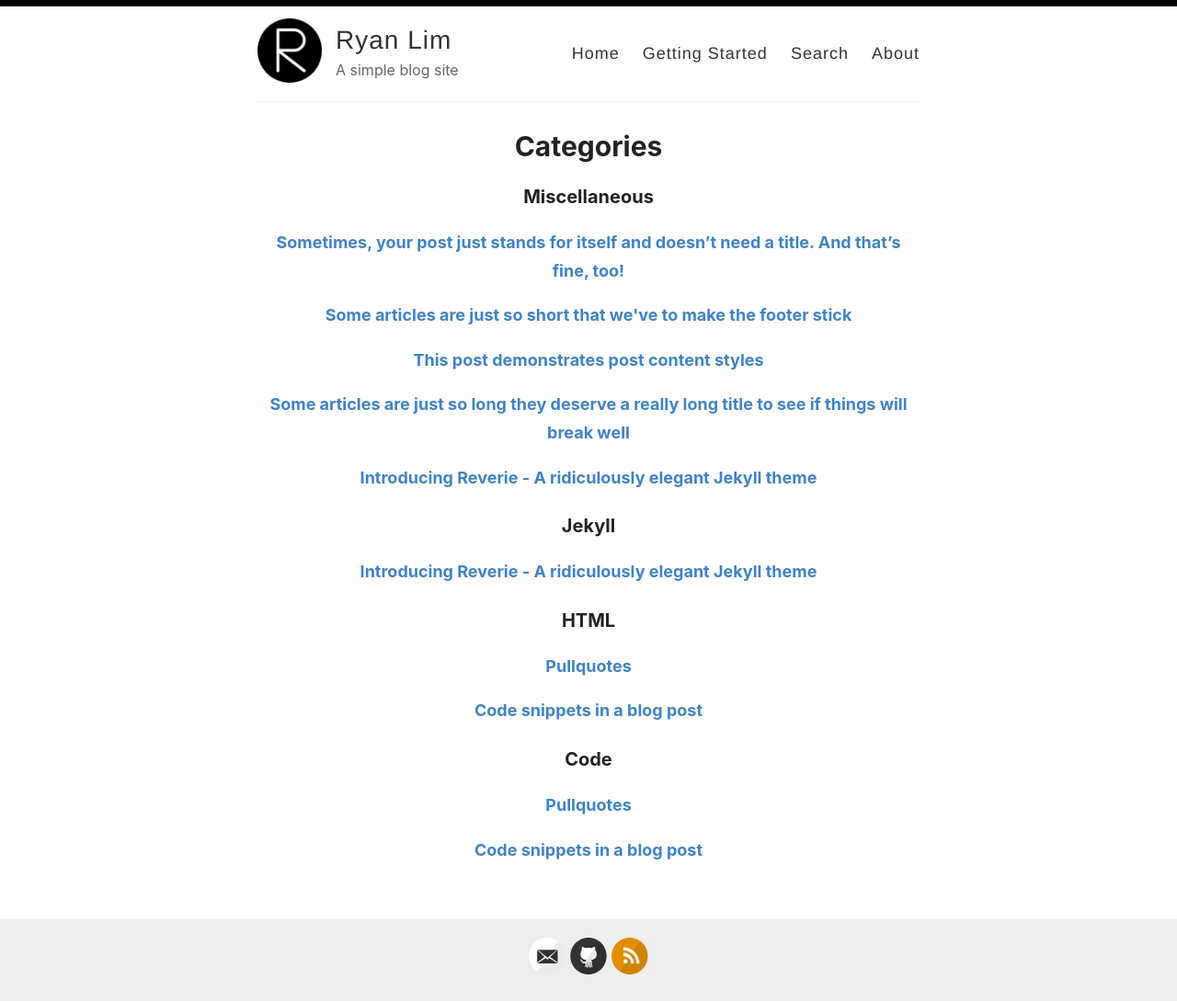
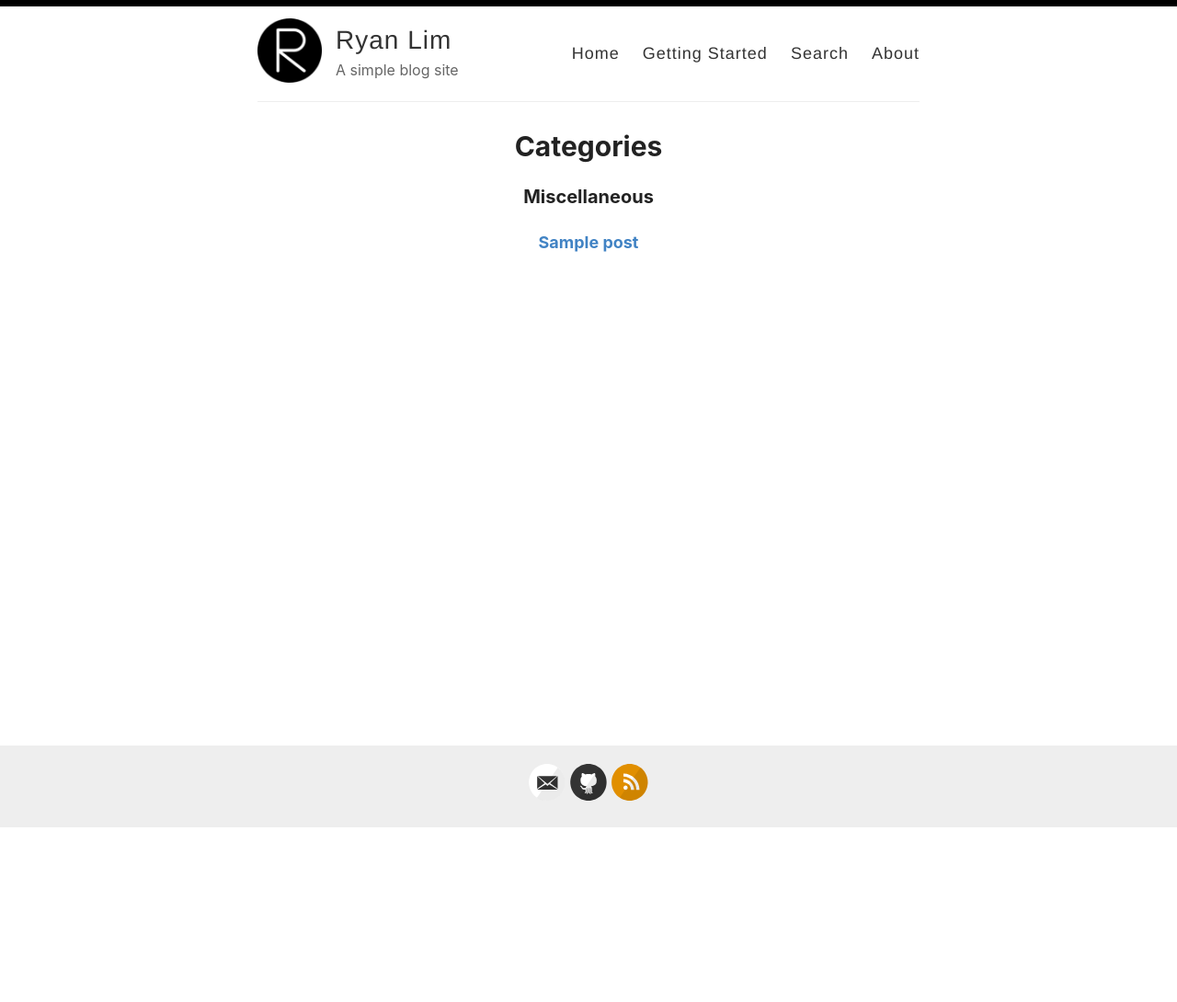
Before and after one commit to rzlim08/rzlim08.github.io, a Jekyll site: the page built from _pages/categories.md, in a window 1280 px wide. Shown: the whole page at 92% size. Built offline with Jekyll 4.4.1, drawn with Linux system fonts in a browser that asks for light colours; after the commit the page ends 901 px from its top, so only the background shows below that; part of the change alters nothing that is shown.

Commit message:
cleaned up sample site

````diff
--- a/_posts/2019-02-13-introducing-reverie-jekyll-theme.md
+++ /dev/null
@@ -1,85 +0,0 @@
----
-layout: post
-title: Introducing Reverie - A ridiculously elegant Jekyll theme
-categories: [Miscellaneous, Jekyll]
----
-
-[Reverie](https://github.com/amitmerchant1990/reverie) is a [Jekyll](https://jekyllrb.com/)-powered theme which is simple and opinionated. It's actually a fork of [jekyll-now](https://github.com/barryclark/jekyll-now) with some additional features and personal touches which I've implemented to suit my needs for my blog.
-
-This is a plug-and-play Jekyll theme which you can use on GitHub Pages without even setting up a local environment.
-
-![](/images/reverie-demo.png)
-
-## Features overview
-
-- Command-line free fork-first workflow, using GitHub.com to create, customize and post to your blog
-- Fully responsive and mobile optimized base theme
-- Sass/Coffeescript support using Jekyll 2.0
-- Free hosting on your GitHub Pages user site
-- All the SEO goodies comes in-built
-- Markdown blogging
-- Syntax highlighting using Pygments
-    - [Dracula syntax theme](https://draculatheme.com/) included
-- Disqus commenting
-- Google Analytics integration
-- Fuzzy search across blog posts
-- Pagination of posts works out-of-the-box.
-- Categorize posts out-of-the box
-- RSS Feed
-- In-built sitemap
-
-<div style="text-align: center;">
- <script async type="text/javascript" src="//cdn.carbonads.com/carbon.js?serve=CE7D6KJY&placement=wwwamitmerchantcom" id="_carbonads_js"></script>
-</div>
-
-## Using Reverie on GitHub Pages
-
-### Step 1) Fork Reverie to your User Repository
-
-Fork [this repository](https://github.com/amitmerchant1990/reverie), then rename the repository to `yourgithubusername.github.io`.
-
-Alternatively, you can use [Use this template](https://github.com/amitmerchant1990/reverie/generate) button if you want to create a repository with a clean commit history which will use Reverie as a template.
-
-Your Jekyll blog will often be viewable immediately at <https://yourgithubusername.github.io> (if it's not, you can often force it to build by completing step 2)
-
-### Step 2) Customize and view your site
-
-Enter your site name, description, avatar and many other options by editing the `_config.yml` file. You can easily turn on Google Analytics tracking, Disqus commenting and social icons here.
-
-Making a change to `_config.yml` (or any file in your repository) will force GitHub Pages to rebuild your site with jekyll. Your rebuilt site will be viewable a few seconds later at <https://yourgithubusername.github.io> - if not, give it ten minutes as GitHub suggests and it'll appear soon.
-
-### Step 3) Publish your first blog post
-
-Create a new file called `/_posts/2019-2-13-Hello-World.md` to publish your first blog post. That's all you need to do to publish your first blog post! This [Markdown Cheatsheet](https://github.com/adam-p/markdown-here/wiki/Markdown-Cheatsheet) might come in handy while writing the posts.
-
-> You can add additional posts in the browser on GitHub.com too! Just hit the <kbd>Create new file</kbd> button in `/_posts/` to create new content. Just make sure to include the [front-matter](http://jekyllrb.com/docs/frontmatter/) block at the top of each new blog post and make sure the post's filename is in this format: year-month-day-title.md
-
-## Using Categories in Reverie
-
-You can categorize your content based on `categories` in Reverie. For this, you just need to add `categories` in front matter like below:
-
-For adding single category:
-
-```md
-categories: JavaScript
-```
-
-For adding multiple categories:
-
-```md
-categories: [PHP, Laravel]
-```
-
-The contegorized content can be shown over this URL: <https://yourgithubusername.github.io/categories/>
-
-## RSS
-
-The generated [RSS feed](https://en.wikipedia.org/wiki/RSS) of your blog can be found at <https://yourgithubusername.github.io/feed>. You can see the example RSS feed over [here](https://www.amitmerchant.com/reverie/feed).
-
-## Sitemap
-
-The generated sitemap of your blog can be found at <https://yourgithubusername.github.io/sitemap>. You can see the example sitemap feed over [here](https://www.amitmerchant.com/reverie/sitemap).
-
-## License
-
-MIT
--- a/_posts/2019-08-08-no-title-posts.md
+++ b/_posts/2019-08-08-no-title-posts.md
@@ -3,4 +3,4 @@ layout: post
 title: ""
 categories: Miscellaneous
 ---
-Sometimes, your post just stands for itself and doesn't need a title. And that's fine, too!
+Sample post
--- a/_posts/2019-12-11-pullquotes.md
+++ /dev/null
@@ -1,14 +0,0 @@
----
-layout: post
-title:  Pullquotes
-categories: [HTML,Code]
-excerpt: In graphic design, a pull quote (also known as a lift-out pull quote) is a key phrase, quotation, or excerpt that has been pulled from an article and used as a page layout graphic element, serving to entice readers into the article or to highlight a key topic.
----
-
-In graphic design, a pull quote (also known as a lift-out pull quote) is a key phrase, quotation, or excerpt that has been pulled from an article and used as a page layout graphic element, serving to entice readers into the article or to highlight a key topic. {% include pullquote.html quote="It is typically placed in a larger or distinctive typeface and on the same page." %} Pull quotes are often used in magazine and newspaper articles, annual reports, and brochures, as well as on the web. They can add visual interest to text-heavy pages with few images or illustrations.
-
-Placement of a pull quote on a page may be defined in a publication's or website's style guide. Such a typographic device may or may not be aligned with a column on the page. Some designers, for example, choose not to align the quote. In that case, the quotation cuts into two or more columns, as in the example shown. Because the pull quote invites the reader to read about the highlighted material, the pull quote should appear before the text it cites and, generally, fairly close to it.
-
-Pull quotes need not be a verbatim copy of the text being quoted; depending on a publication's house style, pull quotes may be abbreviated for space or paraphrased for clarity, with or without indication.
-
-A disadvantage of pull quotes as a design element is that they can disrupt the reading process of readers invested in reading the text sequentially by drawing attention to ghost fragments out of context. At the other extreme, when pull quotes are used to break up what would otherwise be a formless wall of text, pull quote can serve as visual landmarks to help the reader maintain a sense of sequence and place.
--- a/_posts/2019-7-27-super-long-article.md
+++ /dev/null
@@ -1,11 +0,0 @@
----
-layout: post
-title: Some articles are just so long they deserve a really long title to see if things will break well
-categories: Miscellaneous
----
-
-Lorem ipsum dolor sit amet, consectetur adipiscing elit. Fusce bibendum neque eget nunc mattis eu sollicitudin enim tincidunt. Vestibulum lacus tortor, ultricies id dignissim ac, bibendum in velit. Proin convallis mi ac felis pharetra aliquam. Curabitur dignissim accumsan rutrum. In arcu magna, aliquet vel pretium et, molestie et arcu. Mauris lobortis nulla et felis ullamcorper bibendum. Phasellus et hendrerit mauris. Proin eget nibh a massa vestibulum pretium. Suspendisse eu nisl a ante aliquet bibendum quis a nunc. Praesent varius interdum vehicula. Aenean risus libero, placerat at vestibulum eget, ultricies eu enim. Praesent nulla tortor, malesuada adipiscing adipiscing sollicitudin, adipiscing eget est.
-
-Lorem ipsum dolor sit amet, consectetur adipiscing elit. Fusce bibendum neque eget nunc mattis eu sollicitudin enim tincidunt. Vestibulum lacus tortor, ultricies id dignissim ac, bibendum in velit. Proin convallis mi ac felis pharetra aliquam. Curabitur dignissim accumsan rutrum. In arcu magna, aliquet vel pretium et, molestie et arcu. Mauris lobortis nulla et felis ullamcorper bibendum. Phasellus et hendrerit mauris. Proin eget nibh a massa vestibulum pretium. Suspendisse eu nisl a ante aliquet bibendum quis a nunc. Praesent varius interdum vehicula. Aenean risus libero, placerat at vestibulum eget, ultricies eu enim. Praesent nulla tortor, malesuada adipiscing adipiscing sollicitudin, adipiscing eget est.
-
-Lorem ipsum dolor sit amet, consectetur adipiscing elit. Fusce bibendum neque eget nunc mattis eu sollicitudin enim tincidunt. Vestibulum lacus tortor, ultricies id dignissim ac, bibendum in velit. Proin convallis mi ac felis pharetra aliquam. Curabitur dignissim accumsan rutrum. In arcu magna, aliquet vel pretium et, molestie et arcu. Mauris lobortis nulla et felis ullamcorper bibendum. Phasellus et hendrerit mauris. Proin eget nibh a massa vestibulum pretium. Suspendisse eu nisl a ante aliquet bibendum quis a nunc. Praesent varius interdum vehicula. Aenean risus libero, placerat at vestibulum eget, ultricies eu enim. Praesent nulla tortor, malesuada adipiscing adipiscing sollicitudin, adipiscing eget est.
--- a/_posts/2019-7-27-this-post-demonstrates-post-content-styles.md
+++ /dev/null
@@ -1,95 +0,0 @@
----
-layout: post
-title: This post demonstrates post content styles
-categories: Miscellaneous
----
-
-Lorem ipsum dolor sit amet, consectetur adipiscing elit. Fusce bibendum neque eget nunc mattis eu sollicitudin enim tincidunt. Vestibulum lacus tortor, ultricies id dignissim ac, bibendum in velit. Praesent varius interdum vehicula. Aenean risus libero, placerat at vestibulum eget, ultricies eu enim. Praesent nulla tortor, malesuada adipiscing adipiscing sollicitudin, adipiscing eget est.
-
-## Some great heading (h2)
-
-Proin convallis mi ac felis pharetra aliquam. Curabitur dignissim accumsan rutrum. In arcu magna, aliquet vel pretium et, molestie et arcu.
-
-Mauris lobortis nulla et felis ullamcorper bibendum. Phasellus et hendrerit mauris. Proin eget nibh a massa vestibulum pretium. Suspendisse eu nisl a ante aliquet bibendum quis a nunc. Praesent varius interdum vehicula. Aenean risus libero, placerat at vestibulum eget, ultricies eu enim. Praesent nulla tortor, malesuada adipiscing adipiscing sollicitudin, adipiscing eget est.
-
-## Another great heading (h2)
-
-Lorem ipsum dolor sit amet, consectetur adipiscing elit. Fusce bibendum neque eget nunc mattis eu sollicitudin enim tincidunt. Vestibulum lacus tortor, ultricies id dignissim ac, bibendum in velit.
-
-### Some great subheading (h3)
-
-Proin convallis mi ac felis pharetra aliquam. Curabitur dignissim accumsan rutrum. In arcu magna, aliquet vel pretium et, molestie et arcu. Mauris lobortis nulla et felis ullamcorper bibendum.
-
-Phasellus et hendrerit mauris. Proin eget nibh a massa vestibulum pretium. Suspendisse eu nisl a ante aliquet bibendum quis a nunc.
-
-### Some great subheading (h3)
-
-Praesent varius interdum vehicula. Aenean risus libero, placerat at vestibulum eget, ultricies eu enim. Praesent nulla tortor, malesuada adipiscing adipiscing sollicitudin, adipiscing eget est.
-
-> This quote will change your life. It will reveal the secrets of the universe, and all the wonders of humanity. Don't misuse it.
-
-Lorem ipsum dolor sit amet, consectetur adipiscing elit. Fusce bibendum neque eget nunc mattis eu sollicitudin enim tincidunt.
-
-### Some great subheading (h3)
-
-Vestibulum lacus tortor, ultricies id dignissim ac, bibendum in velit. Proin convallis mi ac felis pharetra aliquam. Curabitur dignissim accumsan rutrum.
-
-```html
-<html>
-  <head>
-  </head>
-  <body>
-    <p>Hello, World!</p>
-  </body>
-</html>
-```
-
-
-In arcu magna, aliquet vel pretium et, molestie et arcu. Mauris lobortis nulla et felis ullamcorper bibendum. Phasellus et hendrerit mauris.
-
-#### You might want a sub-subheading (h4)
-
-In arcu magna, aliquet vel pretium et, molestie et arcu. Mauris lobortis nulla et felis ullamcorper bibendum. Phasellus et hendrerit mauris.
-
-In arcu magna, aliquet vel pretium et, molestie et arcu. Mauris lobortis nulla et felis ullamcorper bibendum. Phasellus et hendrerit mauris.
-
-#### But it's probably overkill (h4)
-
-In arcu magna, aliquet vel pretium et, molestie et arcu. Mauris lobortis nulla et felis ullamcorper bibendum. Phasellus et hendrerit mauris.
-
-### Oh hai, an unordered list!!
-
-In arcu magna, aliquet vel pretium et, molestie et arcu. Mauris lobortis nulla et felis ullamcorper bibendum. Phasellus et hendrerit mauris.
-
-- First item, yo
-- Second item, dawg
-- Third item, what what?!
-- Fourth item, fo sheezy my neezy
-
-### Oh hai, an ordered list!!
-
-In arcu magna, aliquet vel pretium et, molestie et arcu. Mauris lobortis nulla et felis ullamcorper bibendum. Phasellus et hendrerit mauris.
-
-1. First item, yo
-2. Second item, dawg
-3. Third item, what what?!
-4. Fourth item, fo sheezy my neezy
-
-
-
-## Headings are cool! (h2)
-
-Proin eget nibh a massa vestibulum pretium. Suspendisse eu nisl a ante aliquet bibendum quis a nunc. Praesent varius interdum vehicula. Aenean risus libero, placerat at vestibulum eget, ultricies eu enim. Praesent nulla tortor, malesuada adipiscing adipiscing sollicitudin, adipiscing eget est.
-
-Praesent nulla tortor, malesuada adipiscing adipiscing sollicitudin, adipiscing eget est.
-
-Proin eget nibh a massa vestibulum pretium. Suspendisse eu nisl a ante aliquet bibendum quis a nunc.
-
-### Tables
-
-|Title 1               | Title 2               | Title 3               | Title 4              |
-|--------------------- | --------------------- | --------------------- | ---------------------|
-|lorem                 | lorem ipsum           | lorem ipsum dolor     | lorem ipsum dolor sit|
-|lorem ipsum dolor sit | lorem ipsum dolor sit | lorem ipsum dolor sit | lorem ipsum dolor sit|
-|lorem ipsum dolor sit | lorem ipsum dolor sit | lorem ipsum dolor sit | lorem ipsum dolor sit|
-|lorem ipsum dolor sit | lorem ipsum dolor sit | lorem ipsum dolor sit | lorem ipsum dolor sit|
--- a/_posts/2019-7-28-super-short-article.md
+++ /dev/null
@@ -1,7 +0,0 @@
----
-layout: post
-title: Some articles are just so short that we've to make the footer stick
-categories: Miscellaneous
----
-
-Lorem ipsum dolor sit amet, consectetur adipisicing elit, sed do eiusmod tempor incididunt ut labore et dolore magna aliqua. Ut enim ad minim veniam, quis nostrud exercitation ullamco laboris nisi ut aliquip ex ea commodo consequat. Duis aute irure dolor in reprehenderit in voluptate velit esse cillum dolore eu fugiat nulla pariatur. Excepteur sint occaecat cupidatat non proident, sunt in culpa qui officia deserunt mollit anim id est laborum.
--- a/_posts/2019-8-12-code-snippets.md
+++ /dev/null
@@ -1,42 +0,0 @@
----
-layout: post
-title:  Code snippets in a blog post
-categories: [HTML,Code]
----
-
-This post demonstrate the use of code snippets in the theme. The code snippets are powered by [Pygments](http://pygments.org/) and the code theme that is been used in Reverie is called [Draula](https://draculatheme.com/).
-
-This is a raw snippet:
-
-```
-hello world
-123
-This is a text snippet
-```
-
-This is a PHP snippet:
-
-```php
-<?php
-    echo 'Hello, World!';
-?>
-```
-
-This is a JavaScript snippet:
-
-```js
-const add = (a, b) => a + b
-const minus = (a, b) => a - b
-
-console.log(add(100,200))  // 300
-console.log(minus(100,200))  // -100
-```
-
-This is a Python snippet:
-
-```python
-def say_hello():
-    print("hello world!")
-
-say_hello()   // "hello world!"
-```
````
Also changed, not shown: 1 other file.
